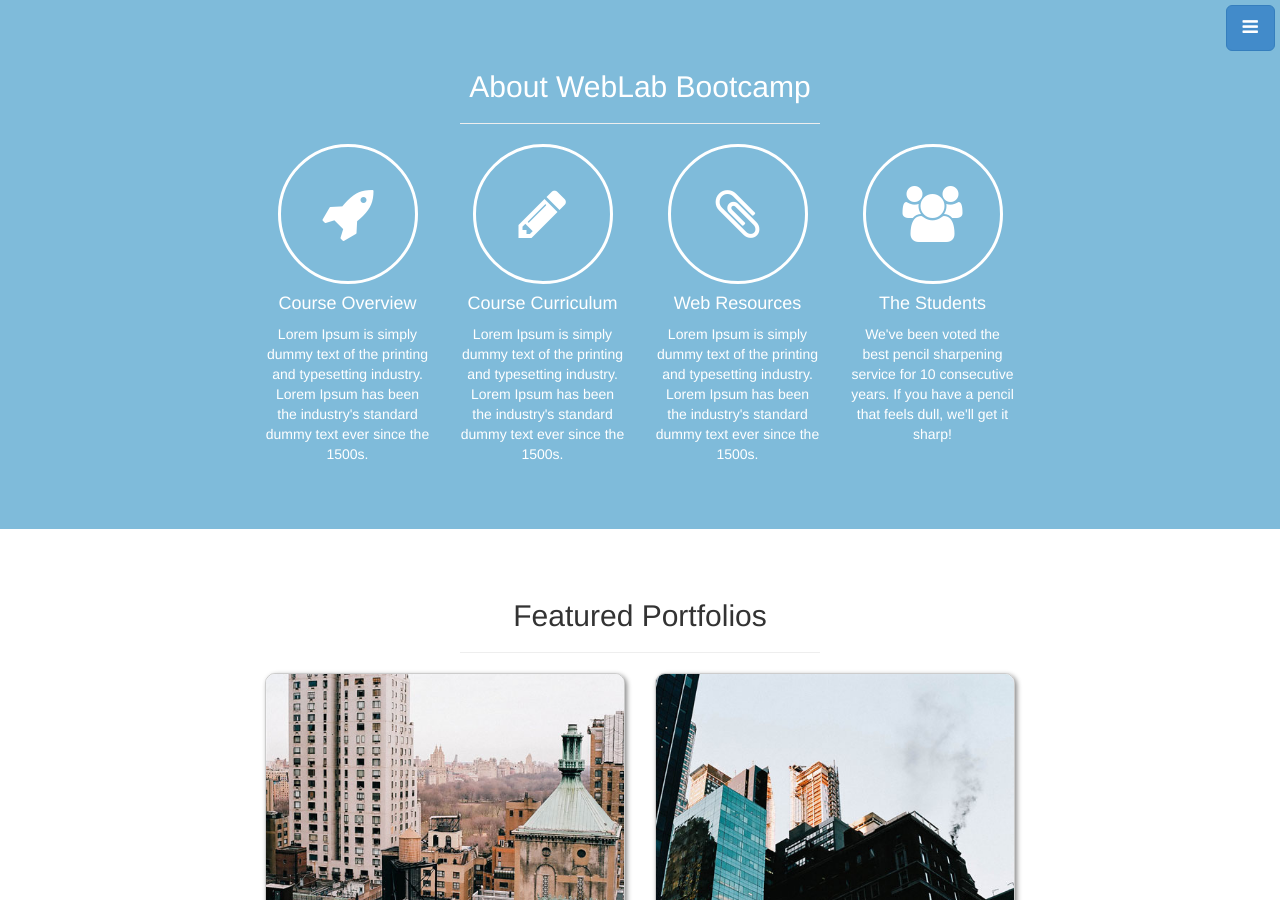
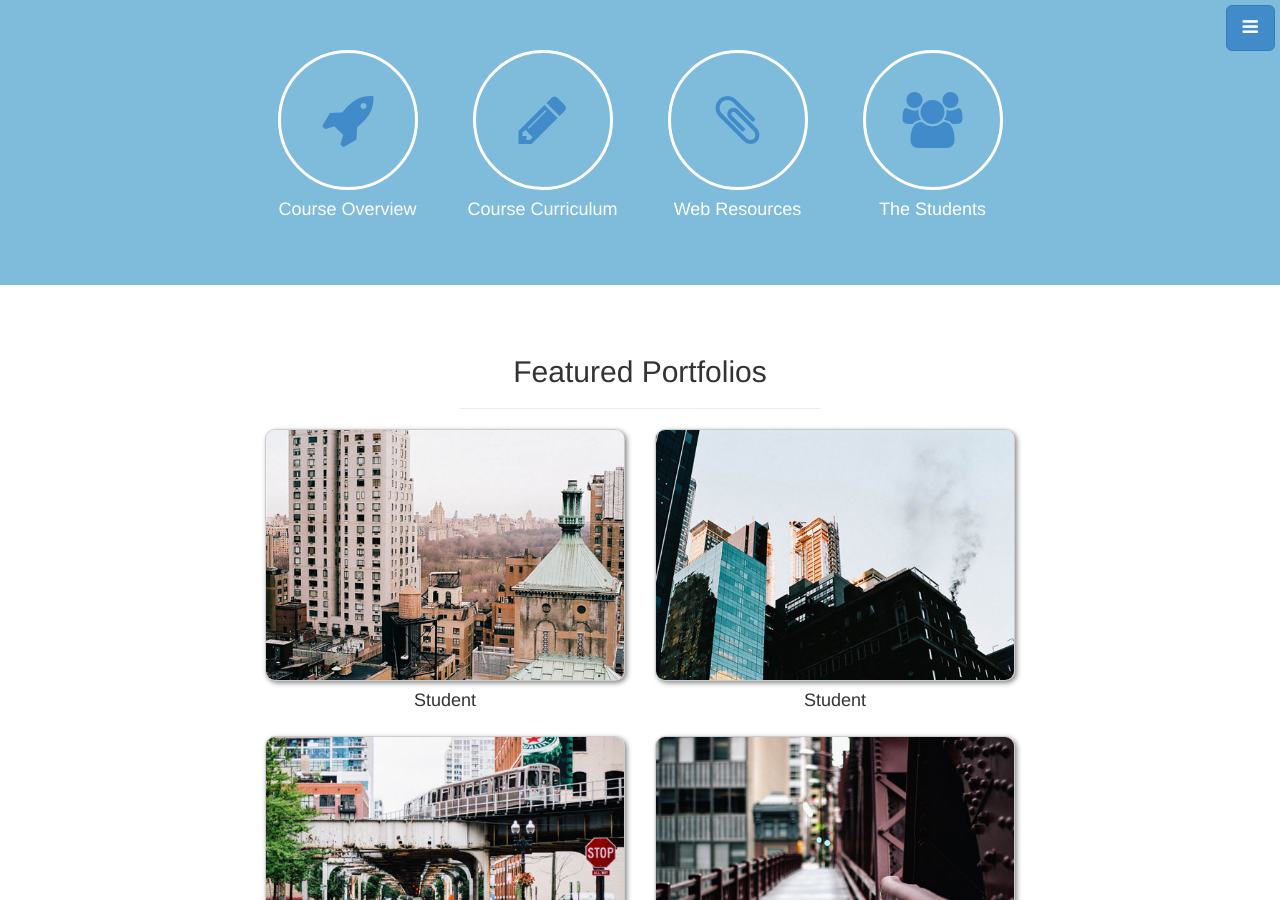
Before and after one commit to WebDevBootcamp/WebDevBootcamp.github.io, a Jekyll site: the page built from index.html, in a window 1280 px wide and 900 px high. Built offline with Jekyll 4.4.1, drawn with Linux system fonts in a browser that asks for light colours; some of the changed text lies outside the part shown.

Commit message:
cleaned up includes

```diff
--- a/_includes/callout.html
+++ b/_includes/callout.html
@@ -1,5 +1,5 @@
     <div class="callout">
         <div class="vert-text">
-            <h1>A Dramatic Text Area</h1>
+            <h1>WebLab Bootcamp</h1>
         </div>
     </div>
--- a/_includes/footer.html
+++ b/_includes/footer.html
@@ -1,5 +1,12 @@
-    <footer>
+    <footer class="{{ include.class }}">
         <div class="container">
+            <div class="row">
+              <h4>Other Links</h4>
+              <ul>
+                <li><a href="/categories.html">Categories</a></li>
+                <li><a href="/tags.html">Tags</a></li>
+              </ul>
+            </div>
             <div class="row">
                 <div class="col-md-6 col-md-offset-3 text-center">
                     <ul class="list-inline">
--- a/_includes/main_nav.html
+++ b/_includes/main_nav.html
@@ -1,31 +1,31 @@
-    <div id="services" class="services">
+    <div id="services" class="services {% if include.extended %}extended{% endif %}">
         <div class="container">
-            <div class="row">
-                <div class="col-md-4 col-md-offset-4 text-center">
-                    <h2>About WebLab Bootcamp</h2>
-                    <hr>
-                </div>
-            </div>
             <div class="row">
                 <div class="col-md-2 col-md-offset-2 text-center">
                     <div class="service-item">
-                        <i class="service-icon fa fa-rocket"></i>
+                        <a href="/"><i class="service-icon fa fa-rocket"></i></a>
                         <h4>Course Overview</h4>
+                        {% if include.extended %}
                         <p>Lorem Ipsum is simply dummy text of the printing and typesetting industry. Lorem Ipsum has been the industry's standard dummy text ever since the 1500s.</p>
+                        {% endif %}
                     </div>
                 </div>
                 <div class="col-md-2 text-center">
                     <div class="service-item">
-                        <i class="service-icon fa fa-pencil"></i>
+                        <a href="#"><i class="service-icon fa fa-pencil"></i></a>
                         <h4>Course Curriculum</h4>
+                        {% if include.extended %}
                         <p>Lorem Ipsum is simply dummy text of the printing and typesetting industry. Lorem Ipsum has been the industry's standard dummy text ever since the 1500s.</p>
+                        {% endif %}
                     </div>
                 </div>
                 <div class="col-md-2 text-center">
                     <div class="service-item">
-                        <i class="service-icon fa fa-paperclip"></i>
+                        <a href="/resources"><i class="service-icon fa fa-paperclip"></i></a>
                         <h4>Web Resources</h4>
+                        {% if include.extended %}
                         <p>Lorem Ipsum is simply dummy text of the printing and typesetting industry. Lorem Ipsum has been the industry's standard dummy text ever since the 1500s.</p>
+                        {% endif %}
                     </div>
                 </div>
                 <!--
@@ -39,9 +39,11 @@
                 -->
                 <div class="col-md-2 text-center">
                     <div class="service-item">
-                        <i class="service-icon fa fa-users"></i>
+                        <a href="#"><i class="service-icon fa fa-users"></i></a>
                         <h4>The Students</h4>
+                        {% if include.extended %}
                         <p>We've been voted the best pencil sharpening service for 10 consecutive years. If you have a pencil that feels dull, we'll get it sharp!</p>
+                        {% endif %}
                     </div>
                 </div>
             </div>
```
Also changed, not shown: _includes/disqus_thread.html (added, +14 -0 lines), _includes/sidebar.html (added, +19 -0 lines).
